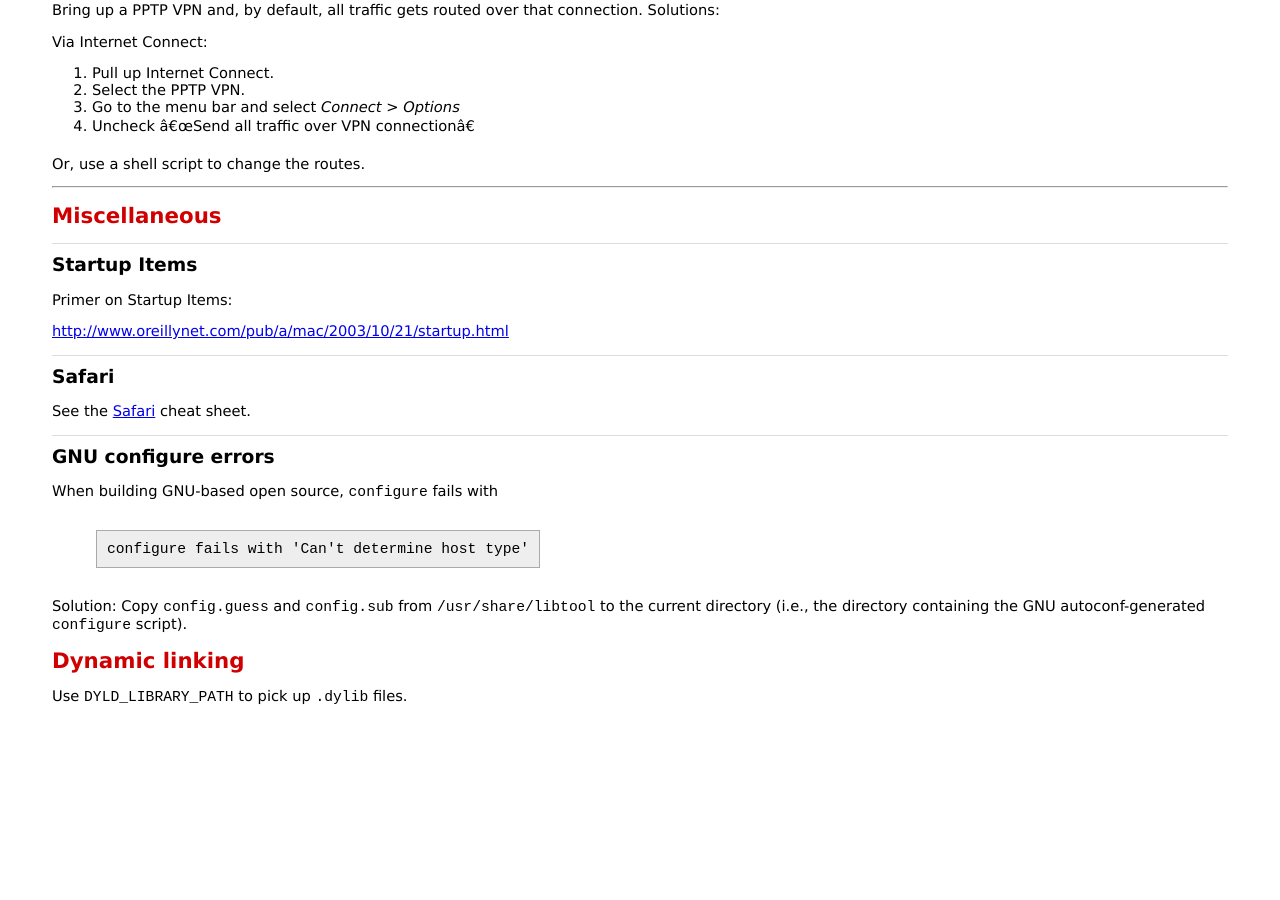
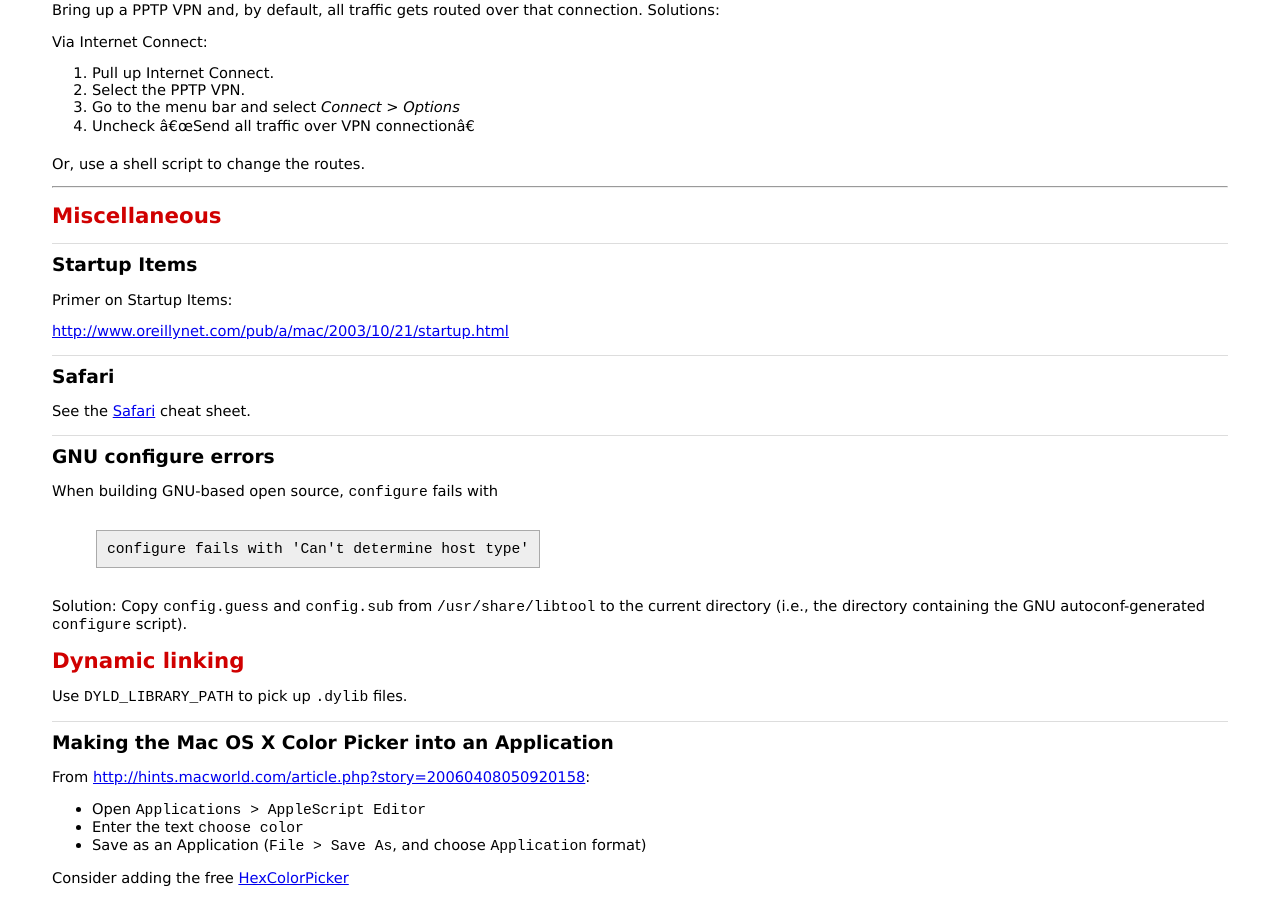
Before and after one commit to bmc/cheat-sheets, a Jekyll site: the page built from mac-os-x.md, in a window 1280 px wide and 900 px high, scrolled down 9042 px. Built offline with Jekyll 4.4.1, drawn with Linux system fonts in a browser that asks for light colours; before the commit the page ends 9762 px from its top, so only the background shows below that; some of the changed text lies outside the part shown.

Commit message:
Color Picker as Application

```diff
--- a/mac-os-x.md
+++ b/mac-os-x.md
@@ -536,3 +536,13 @@ autoconf-generated `configure` script).
 # Dynamic linking
 
 Use `DYLD_LIBRARY_PATH` to pick up `.dylib` files.
+
+## Making the Mac OS X Color Picker into an Application
+
+From <http://hints.macworld.com/article.php?story=20060408050920158>:
+
+* Open `Applications > AppleScript Editor`
+* Enter the text `choose color`
+* Save as an Application (`File > Save As`, and choose `Application` format)
+
+Consider adding the free [HexColorPicker](http://wafflesoftware.net/hexpicker/)
```
